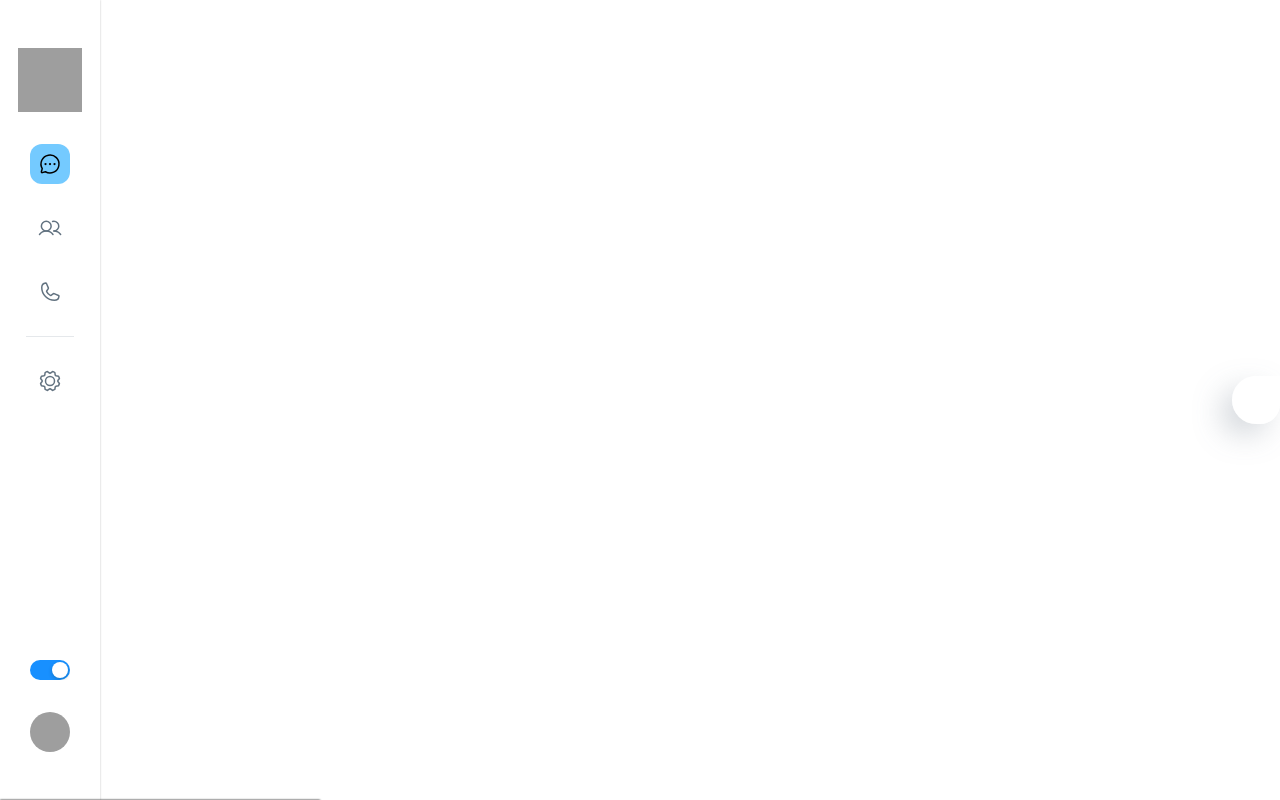
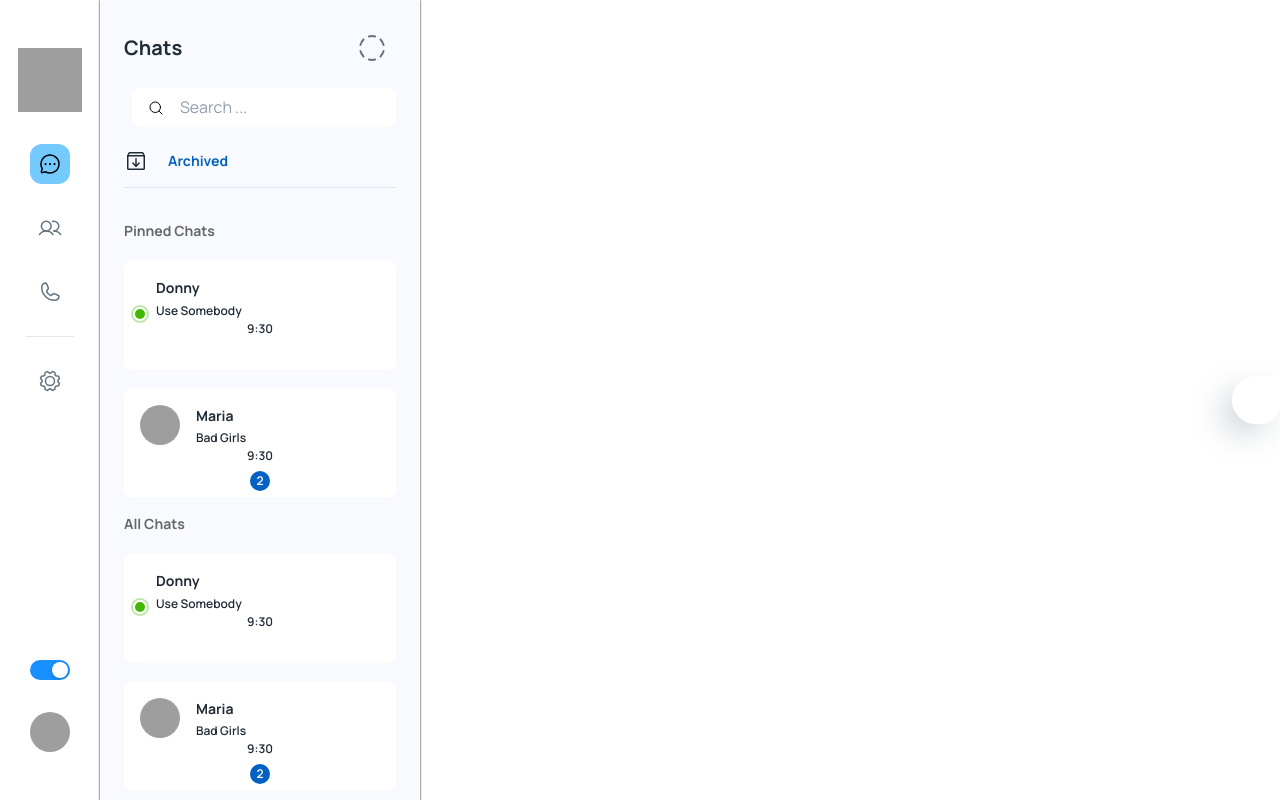
Before and after one commit to lucidethinker/chatApp, a React (Create React App) app: page /app in a window 1280 px wide. Shown: the top 800 px of the page. Built offline with nearby package versions, Linux system fonts and the light colour scheme; grey boxes are pictures that could not be loaded; some icons are missing.

Commit message:
fix: :bug: Chat component bug fix

```diff
--- a/src/layouts/dashboard/index.js
+++ b/src/layouts/dashboard/index.js
@@ -62,7 +62,8 @@
 
   const [selected, setSelected] = React.useState(0);
   return (
-    <>
+
+    <Stack direction="row" >
       <Box
         p={3}
         sx={{
@@ -138,7 +139,7 @@
         </Stack>
       </Box>
       <Outlet />
-    </>
+    </Stack>
   );
 };
 
```
